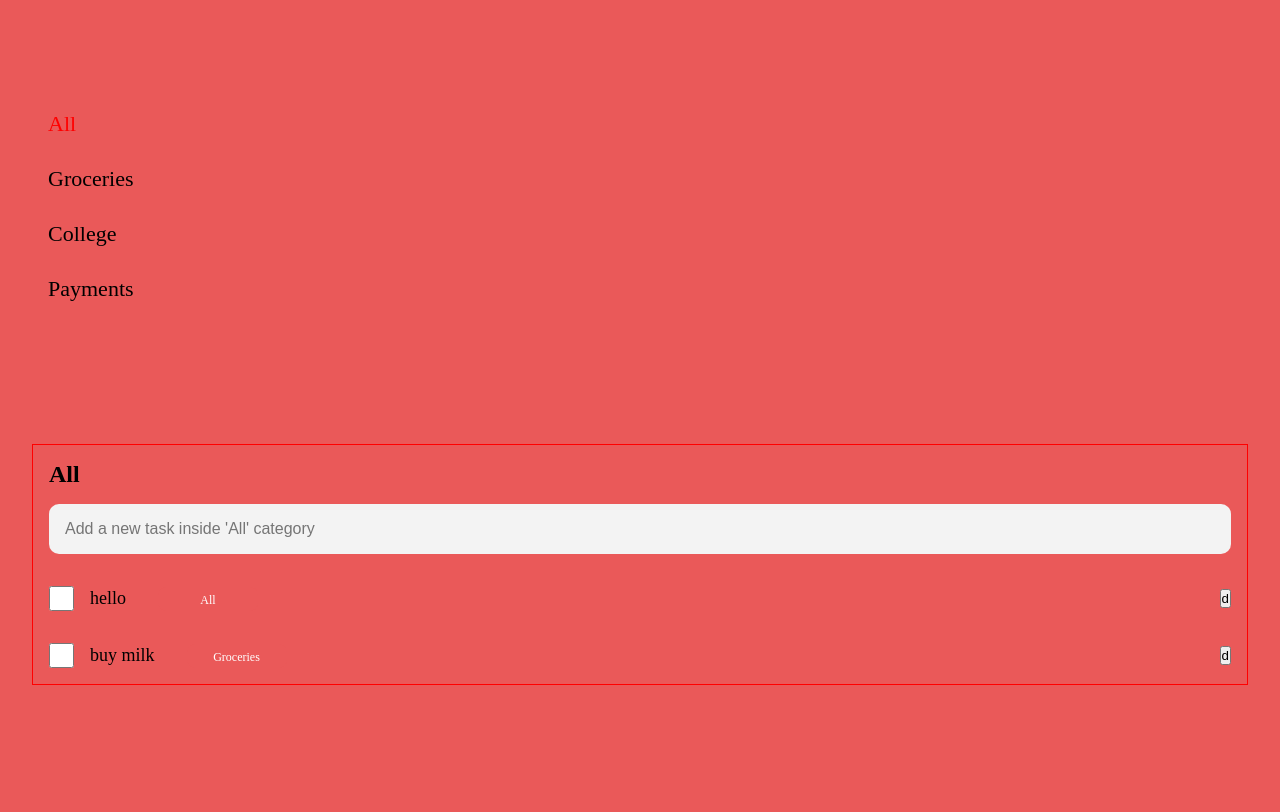
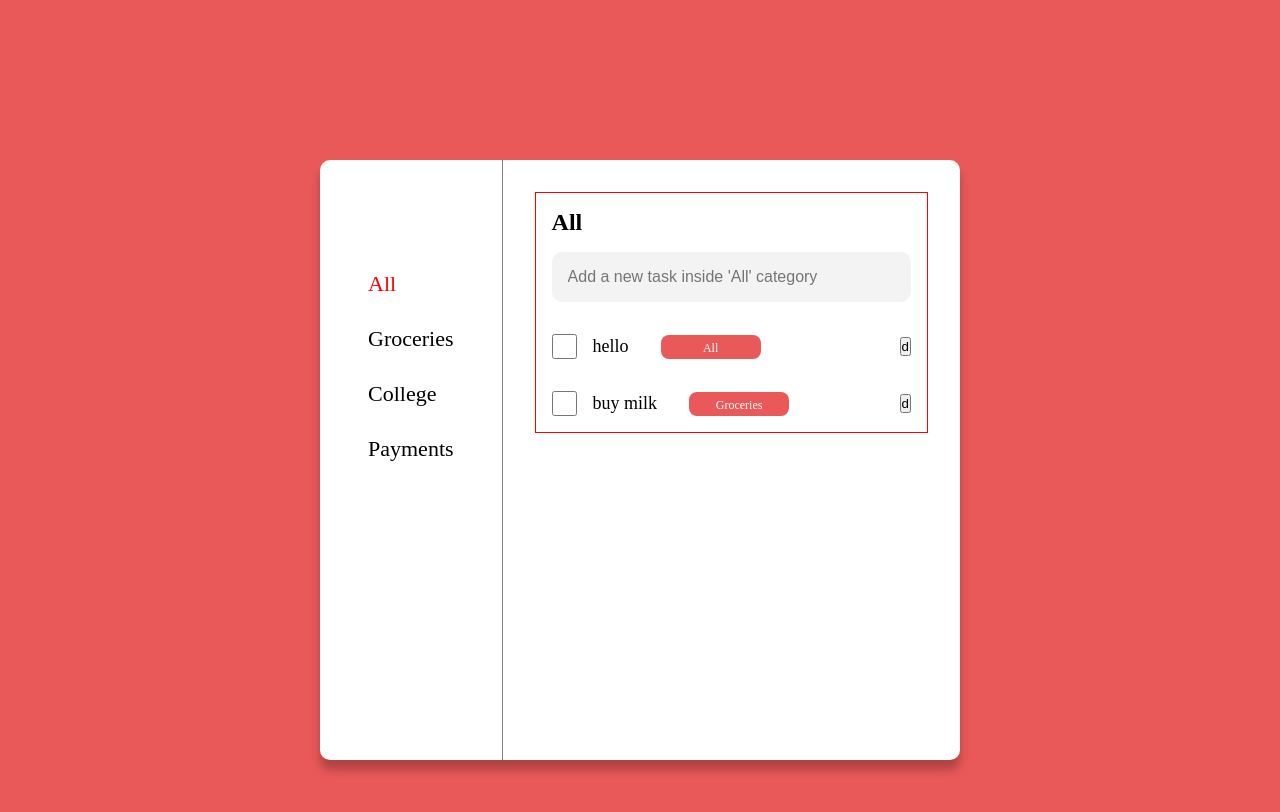
Before and after one commit to DemetreD/To-Do-App, an Angular app: page / in a window 1280 px wide. Shown: the top 812 px of the page. Built offline with nearby package versions, Linux system fonts and the light colour scheme.

Commit message:
Add styles

```diff
--- a/src/app/app.css
+++ b/src/app/app.css
@@ -0,0 +1,18 @@
+.main {
+  margin: 10rem auto;
+  display: flex;
+  background-color: #fff;
+  box-shadow: 0px 10px 10px 0px #00000040;
+  border-radius: 10px;
+  width: 50%;
+  height: auto;
+  min-height: 600px;
+}
+
+.divider {
+  border-left: 1px solid gray;
+}
+
+app-tasklist {
+  flex: 1;
+}
```
